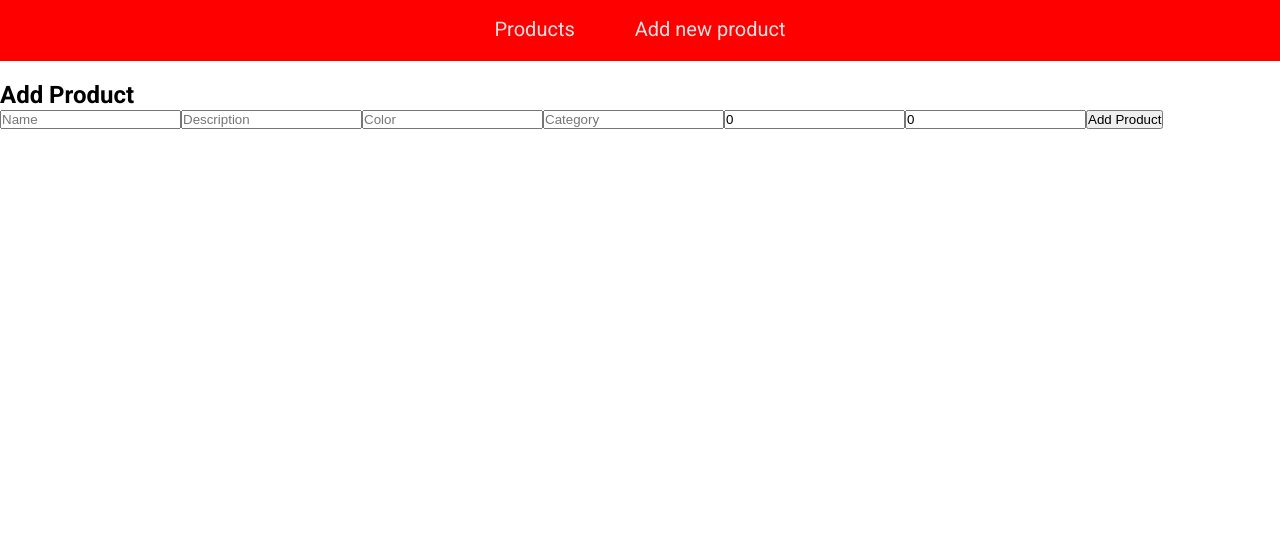
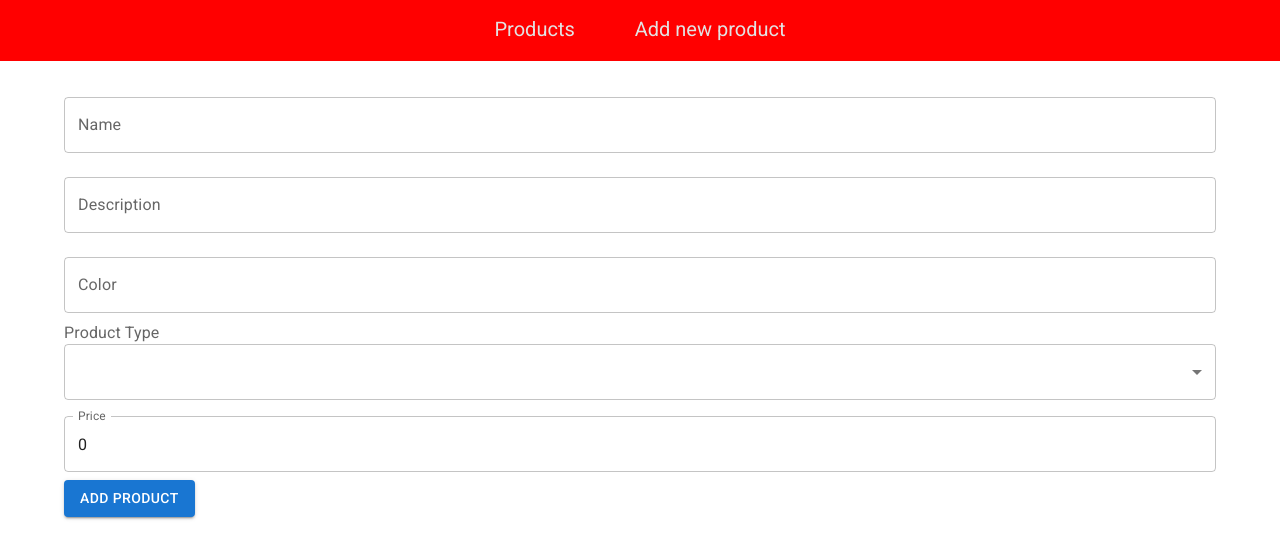
Before and after one commit to JorgeHCamara/frontend, a React (Vite) app: page /add-product in a window 1280 px wide. Shown: the top 558 px of the page. Built offline with nearby package versions, Linux system fonts and the light colour scheme; the HTML template or start-up script is replaced by a standard one.

Commit message:
chore: addProduct component styles added

```diff
--- a/src/components/AddProduct/AddProduct.tsx
+++ b/src/components/AddProduct/AddProduct.tsx
@@ -1,5 +1,6 @@
 import React, { useState } from 'react';
 import { addProduct } from '../../api/ProductApi';
+import { Button, TextField, Container, InputLabel, Select, MenuItem, SelectChangeEvent } from '@mui/material';
 
 const AddProduct = () => {
   const [productData, setProductData] = useState({
@@ -36,54 +37,67 @@ const AddProduct = () => {
     setProductData(prevData => ({ ...prevData, [name]: updatedValue }));
   };
 
+  const handleSelectChange = (event: SelectChangeEvent<string>) => {
+    const { name, value } = event.target;
+    setProductData((prevData) => ({ ...prevData, [name as string]: value }));
+  };
+
   return (
-    <div>
-      <h2>Add Product</h2>
+    <Container>
       <form onSubmit={handleSubmit}>
-        <input
-          type="text"
+        <TextField
+          fullWidth
+          margin="normal"
           name="name"
-          placeholder="Name"
+          label="Name"
           value={productData.name}
           onChange={handleChange}
         />
-        <input
+        <TextField
+          fullWidth
+          margin="normal"
           name="description"
-          placeholder="Description"
+          label="Description"
           value={productData.description}
           onChange={handleChange}
         />
-        <input
-          type="text"
+        <TextField
+          fullWidth
+          margin="normal"
           name="color"
-          placeholder="Color"
+          label="Color"
           value={productData.color}
           onChange={handleChange}
         />
-        <input
-          type="text"
+        <InputLabel>
+          Product Type
+        </InputLabel>
+        <Select
+          fullWidth
           name="category"
-          placeholder="Category"
           value={productData.category}
-          onChange={handleChange}
-        />
-        <input
+          onChange={handleSelectChange}
+        >
+          <MenuItem value="Appliances">Appliances</MenuItem>
+          <MenuItem value="Furniture">Furniture</MenuItem>
+          <MenuItem value="Refrigerators">Refrigerators</MenuItem>
+          <MenuItem value="Smartphones">Smartphones</MenuItem>
+          <MenuItem value="Eletronics">Electronics</MenuItem>
+        </Select>
+        <TextField
+          fullWidth
+          margin="normal"
           type="number"
           name="price"
-          placeholder="Price"
+          label="Price"
           value={productData.price}
           onChange={handleChange}
         />
-        <input
-          type="number"
-          name="promotional_price"
-          placeholder="Promotional Price"
-          value={productData.promotional_price}
-          onChange={handleChange}
-        />
-        <button type="submit">Add Product</button>
+        <Button variant="contained" color="primary" type="submit">
+          Add Product
+        </Button>
       </form>
-    </div>
+    </Container>
   );
 };
 
```
